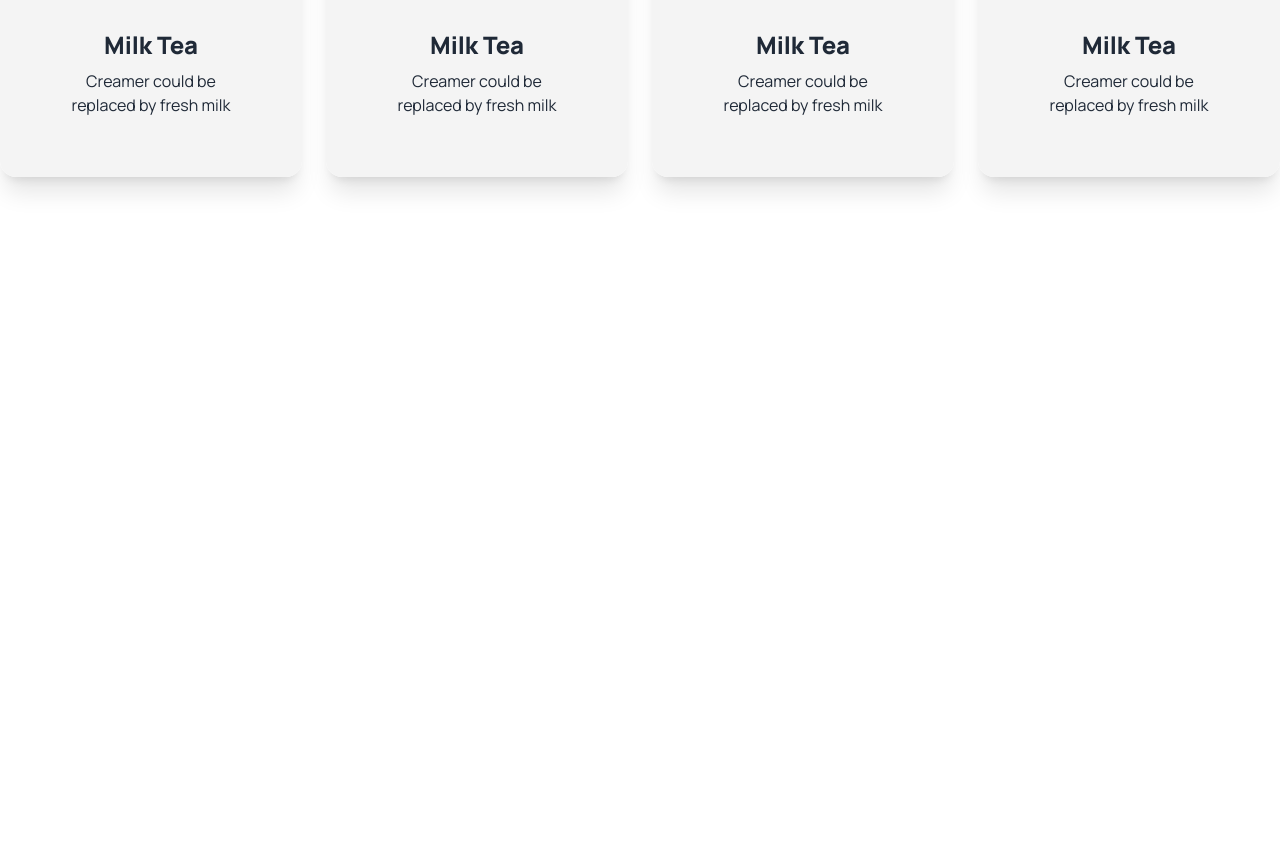
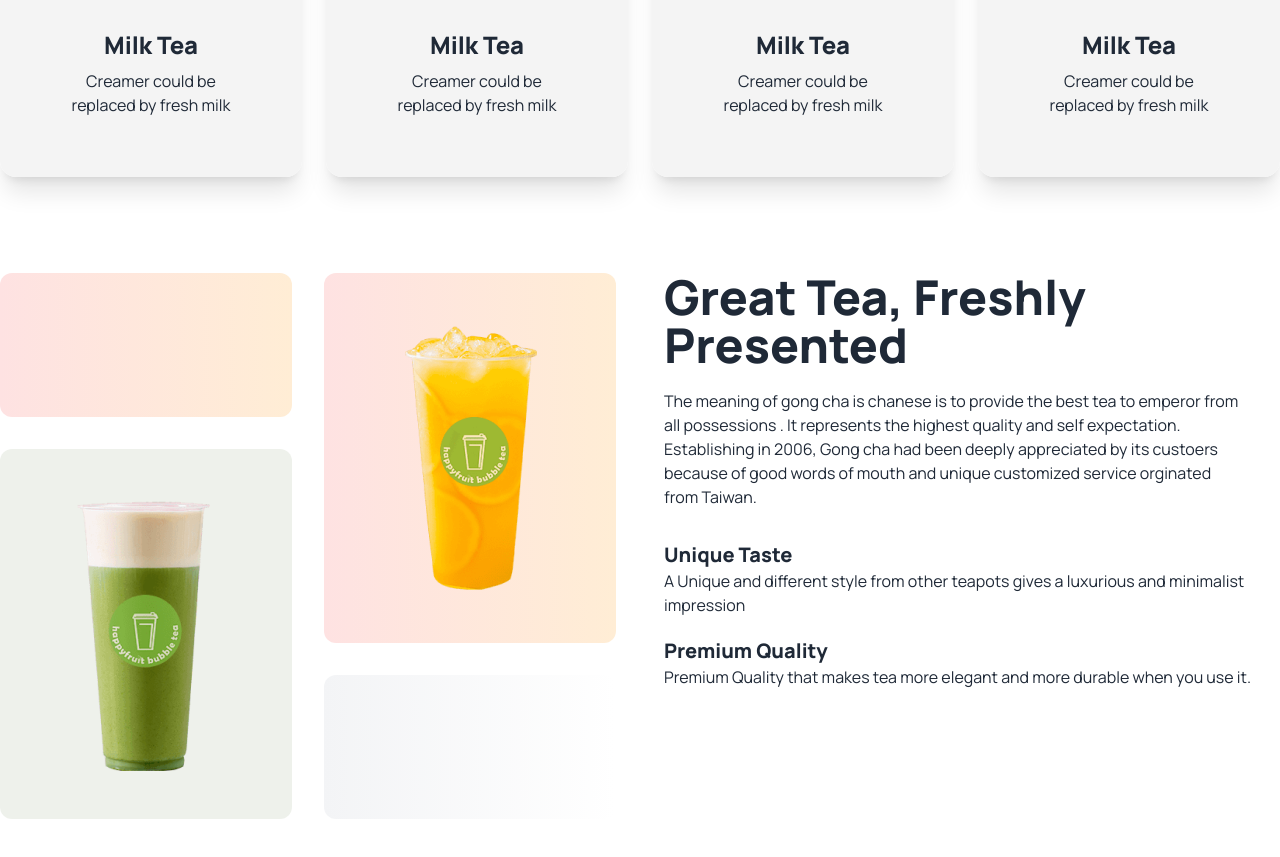
Before and after one commit to debu30/tea-house-site, a plain HTML site: page index.html in a window 1280 px wide. Shown: the part 984-1841 px from the top of the page. Before the commit the page ends 1257 px from the top, so only its background shows below. Drawn offline with nearby package versions, Linux system fonts and the light colour scheme.

Commit message:
added the feature section

```diff
--- a/index.html
+++ b/index.html
@@ -145,14 +145,45 @@
 
       </div>
     </div>
+            </div>
+        </section>
 
+
+
+
+
+        <!-- grid section of great time -->
+        <section class="my-24 flex gap-12  flex-col lg:flex-row">
+            <!-- gradiants -->
+            <div class="grid grid-cols-1 md:grid-cols-2 gap-8 flex-1">
+<div class="h-36 rounded-xl bg-gradient-to-r  from-red-100 to-orange-100"></div>
+
+<div class="row-span-2 rounded-xl px-8 py-12  bg-gradient-to-r  from-red-100 to-orange-100   flex justify-center items-center"> <img src="images/fresh-1.png" alt=""> </div>
+
+<div  class="row-span-2 rounded-xl  px-8 py-12  bg-[#5776391a]  flex justify-center items-center"> <img src="images/fresh-2.png" alt=""> </div>
+<div class="rounded-xl h-36  bg-gradient-to-r  from-gray-100 to-white"></div>
+
+            </div>
+
+
+            <!-- text side -->
+            <div class=" flex-1">
+                <h3 class="text-5xl font-extrabold mb-5">Great Tea, Freshly <br> Presented</h3>
+
+                <p class="mb-8 max-w-xl">The meaning of gong cha is chanese is to provide the best tea to emperor from all possessions . It represents the highest quality and self expectation. Establishing in 2006, Gong cha had been deeply appreciated by its custoers  because of good words of mouth and unique customized service orginated from Taiwan.</p>
+
+
+                <h4 class="text-xl font-extrabold">Unique Taste</h4>
+                <p class="mb-5">A Unique and different style from other teapots gives a luxurious and minimalist impression</p>
+
+                <h4 class="text-xl font-extrabold">Premium Quality</h4>
+                <p>Premium Quality that makes tea more elegant and more durable when you use it.</p>
 
 
 
 
 
             </div>
-
 
 
         </section>
```
